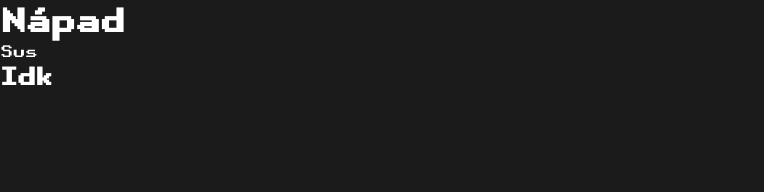
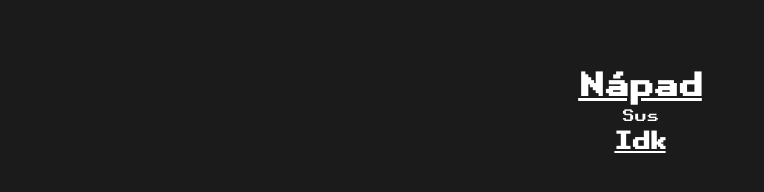
Before and after one commit to Firu115/zaklady_medialni_tvorby, a plain HTML site: page napad.html in a window 1280 px wide. Shown: the whole page, without its empty margins (0-764 px from the left). Drawn offline with Linux system fonts and the light colour scheme.

```diff
--- a/style.css
+++ b/style.css
@@ -36,4 +36,16 @@ header a {
     justify-content: center;
     font-size: 45px;
     width: 300px;
+    min-width: 300px;
 }
+
+main {
+    display: flex;
+    flex-direction: column;
+    align-items: center;
+    padding: 4em;
+}
+
+main>h1, main>h2, main>h3, main>h4, main>h5, main>h6 {
+    text-decoration: underline;
+}
```
Also changed, not shown: game.js (+8 -0 lines).
